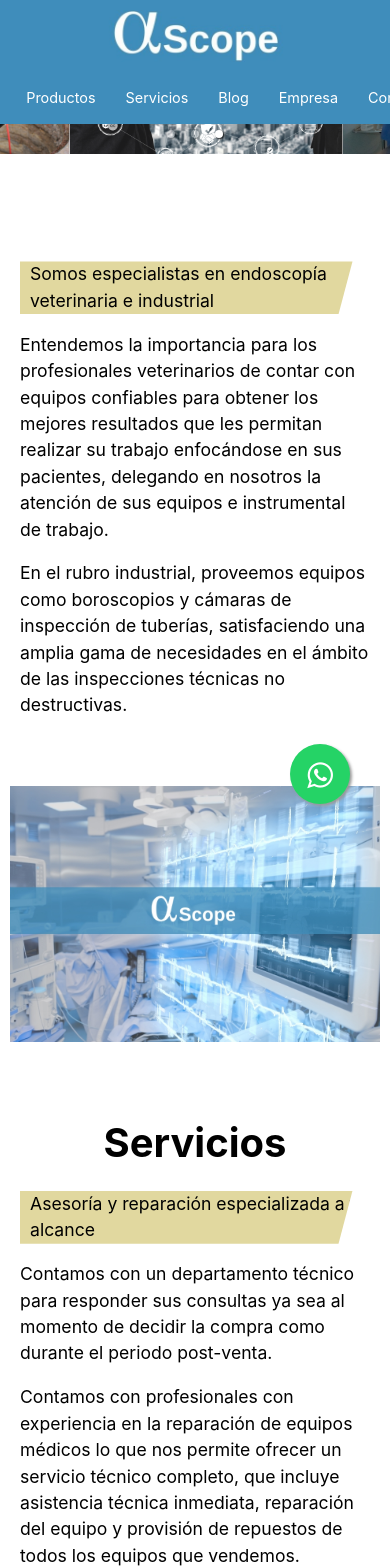
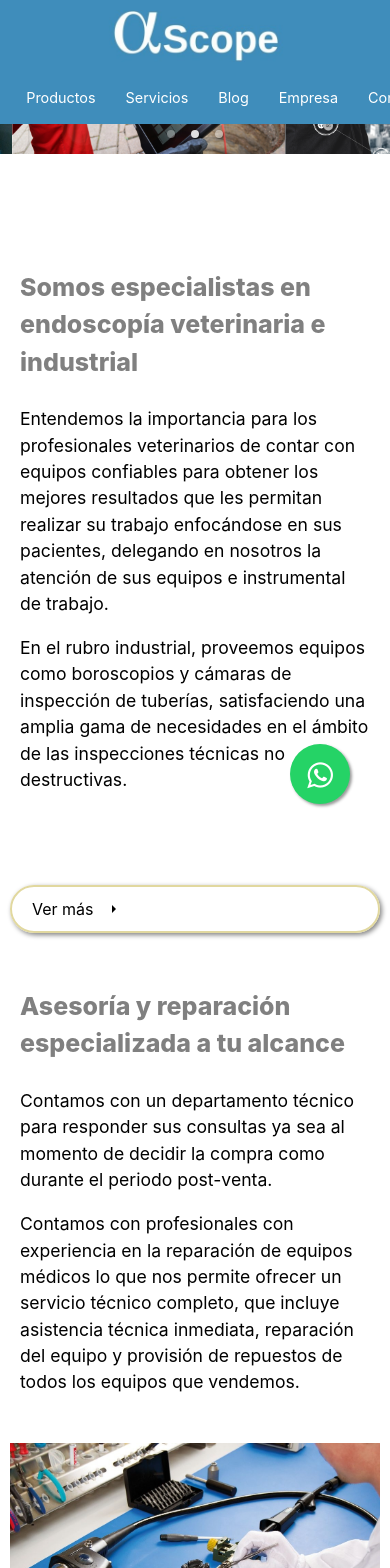
Before and after one commit to jimefle/alpha-web, a React (Vite) app in the folder alpha-web/: page / in a window 390 px wide. Shown: the top 1568 px of the page. Built offline with nearby package versions, Linux system fonts and the light colour scheme.

Commit message:
rediseño hero - not done

```diff
--- a/alpha-web/src/components/Article.jsx
+++ b/alpha-web/src/components/Article.jsx
@@ -1,10 +1,12 @@
 /* eslint-disable react/prop-types */
-import '../styles/Article.css'
-const  Article = ({ title, text, image }) => {
+import '../styles/Article.css';
+
+
+const  Article = ({ title, text, image , imagePosition = 'left' }) => {
     const texts = text.split('/n').filter(p => p.trim().length > 0);
 
     return(
-        <div className="article-section">
+        <div className={`article-section ${imagePosition}`}>
             <section className="article-info">
                 <h1>{title}</h1>
                 {texts.map((para, index) => (
@@ -12,8 +14,9 @@ const  Article = ({ title, text, image }) => {
                 ))}
             </section>
             <section className="article-image">
-                <img src={image} alt="Image" className="imagen-article"/>
+                <img src={image} alt="" className="imagen-article"/>
             </section>
+
         </div>
     )
 }
--- a/alpha-web/src/components/Hero.jsx
+++ b/alpha-web/src/components/Hero.jsx
@@ -1,5 +1,6 @@
 import '/src/styles/Hero.css'
 import Article from '../components/Article'
+import { Link } from 'react-router-dom';
 
 export default function Hero() {
 
@@ -8,20 +9,29 @@ export default function Hero() {
             <section className='main-section'>
             <Article title=""
                 text={"Somos especialistas en endoscopía veterinaria e industrial/nEntendemos la importancia para los profesionales veterinarios de contar con equipos confiables para obtener los mejores resultados que les permitan realizar su trabajo enfocándose en sus pacientes, delegando en nosotros la atención de sus equipos e instrumental de trabajo./nEn el rubro industrial, proveemos equipos como boroscopios y cámaras de inspección de tuberías, satisfaciendo una amplia gama de necesidades en el ámbito de las inspecciones técnicas no destructivas."}
-                image="./src/image/alpha-image.jpg"
+                image=""
+                imagePosition="left"
+            />
+            <Link to="/about-us" className="cta" preventScrollReset={false}>
+                        <span>Ver más</span>
+                        <svg width="13px" height="10px" viewBox="0 0 13 10">
+                            <path d="M1,5 L11,5"></path>
+                            <polyline points="8 1 12 5 8 9"></polyline>
+                        </svg>
+                    </Link>
+            <Article title=""
+                    text={"Asesoría y reparación especializada a tu alcance/nContamos con un departamento técnico para responder sus consultas ya sea al momento de decidir la compra como durante el periodo post-venta./nContamos con profesionales con experiencia en la reparación de equipos médicos lo que nos permite ofrecer un servicio técnico completo, que incluye asistencia técnica inmediata, reparación del equipo y provisión de repuestos de todos los equipos que vendemos."}
+                    image={"./src/image/service.jpg"}
+                    imagePosition="right"
             />
 
-            <Article title={"Servicios"}
-                    text={"Asesoría y reparación especializada a tu alcance/nContamos con un departamento técnico para responder sus consultas ya sea al momento de decidir la compra como durante el periodo post-venta./nContamos con profesionales con experiencia en la reparación de equipos médicos lo que nos permite ofrecer un servicio técnico completo, que incluye asistencia técnica inmediata, reparación del equipo y provisión de repuestos de todos los equipos que vendemos."}
-                    image={"./src/image/service.jpg"}/>
-
-            <Article title={"Servicios"}
-                    text={"Asesoría y reparación especializada a tu alcance/nContamos con un departamento técnico para responder sus consultas ya sea al momento de decidir la compra como durante el periodo post-venta./nContamos con profesionales con experiencia en la reparación de equipos médicos lo que nos permite ofrecer un servicio técnico completo, que incluye asistencia técnica inmediata, reparación del equipo y provisión de repuestos de todos los equipos que vendemos."}
-                    image={"./src/image/service.jpg"}/>
+            <Article title=""
+                    text={"Venta de productos/nNos dedicamos a la venta de equipos médicos para uso veterinario, especialmente endoscopios tanto veterinarios como industriales. Ofrecemos asesoramiento en la compra de equipos de endoscopia para uso en medicina humana."}
+                    image={"./src/image/hero3.png"}
+                    imagePosition="left"
+            />
 
             </section>
-
-
 
             <section className="card-section">
                 <article className='card'>
@@ -44,12 +54,3 @@ export default function Hero() {
         </section>
     )
 }
-
-/*
-<Link to="/about-us" className="cta" preventScrollReset={false}>
-                        <span>Ver más</span>
-                        <svg width="13px" height="10px" viewBox="0 0 13 10">
-                            <path d="M1,5 L11,5"></path>
-                            <polyline points="8 1 12 5 8 9"></polyline>
-                        </svg>
-                    </Link> */
--- a/alpha-web/src/styles/Article.css
+++ b/alpha-web/src/styles/Article.css
@@ -6,14 +6,14 @@
     flex-direction: row;
     justify-content: center;
     align-items: center;
-    gap: 30px;
+    gap: 10px;
     margin-top: 20px;
     margin-bottom: 30px;
 }
 .article-info{
     text-align: start;
-    padding: 80px;
-    padding-left: 200px;
+    flex: 1;
+    padding: 20px;
 }
 
 .text-article{
@@ -21,108 +21,69 @@
 }
 
 .article-section .article-info .text-article:first-of-type{
-  background-color: var(--second-color);
-  padding-left: 10px;
-  clip-path: polygon(0% 0%, 95% 0%, 91% 100%, 0% 100%);
+  font-weight: 780;
+  font-size: 25px;
+  color: gray;
 }
-.article-image{
-  width: 100%;
-}
+
 .imagen-article{
     margin-top: 70px;
-    margin-right: 200px;
-    height: 400px;
+    height: 300px;
+    width: auto;
   }
 
-@media (max-width: 1600px) {
+  .article-section.right {
+    flex-direction: row-reverse;
+  }
+
+  @media (max-width: 1600px) {
+    .imagen-article {
+      height: 350px;
+    }
+  }
+
+  @media (max-width: 1200px) {
     .article-info {
       padding: 20px;
-      padding-left: 80px;
-      padding-right: 20px;
     }
 
     .imagen-article {
-      margin-right: 0;
-      padding-right: 50px;
-      height: 350px;
-      width: auto;
-      max-width: 1000px;
-    }
-}
-
-@media (max-width: 1200px) {
-    .article-section {
-        flex-direction: column;
-        align-items: center;
-      }
-
-      .article-info {
-        padding: 20px;
-        padding-left: 20px;
-        padding-right: 20px;
-      }
-
-      .imagen-article {
-        margin-top: 20px;
-        padding-right: 20px;
-        height: auto;
-        width: 100%;
-        max-width: 1000px;
-      }
-}
-/* Media query for medium screens */
-@media (max-width: 1024px) {
-    .article-info {
-      padding: 40px;
-      padding-left: 40px;
-      padding-right: 40px;
-    }
-
-    .imagen-article {
-      margin-top: 20px;
-      margin-right: 0;
-      padding-right: 0;
-      height: auto;
+      height: 250px;
       width: 100%;
-      max-width: 100%;
     }
   }
 
-  /* Media query for small screens */
-  @media (max-width: 768px) {
-    .article-section {
+  @media (max-width: 1024px) {
+    .article-section.right, .article-section{
       flex-direction: column;
-      align-items: center;
     }
 
     .article-info {
-      padding: 20px;
-      padding-left: 20px;
-      padding-right: 20px;
+      padding: 30px;
     }
-
     .imagen-article {
-      margin-top: 20px;
-      margin-right: 0;
-      height: auto;
-      width: 100%;
-      max-width: 100%;
-    }
-  }
-
-  /* Media query for extra small screens */
-  @media (max-width: 480px) {
-    .article-info {
-      padding: 10px;
-      padding-left: 10px;
-      padding-right: 10px;
-    }
-
-    .imagen-article {
-      padding: 0;
-      margin: 0;
-      margin-top: 10px;
       height: auto;
       width: 100%;
     }
   }
+
+  @media (max-width: 768px) {
+    .article-info {
+      padding: 20px;
+    }
+
+    .imagen-article {
+      margin-top: 10px;
+    }
+  }
+
+  @media (max-width: 480px) {
+    .article-info {
+      padding: 10px;
+    }
+
+    .imagen-article {
+      height: auto;
+      width: 100%;
+    }
+  }
--- a/alpha-web/src/styles/Hero.css
+++ b/alpha-web/src/styles/Hero.css
@@ -74,6 +74,7 @@ article{
 .card-back {
   transform: rotateY(180deg);
 }
+
 /* --------- ver más button -------- */
 a {
   text-decoration: none;
@@ -106,7 +107,6 @@ a {
 .cta:hover svg {
 transform: translateX(5px);
 }
-
 
   /* Media query for medium medium screens */
 @media (max-width: 1475px) {
```
Also changed, not shown: alpha-web/src/image/hero3.png (added). Lines whose indentation alone changed are shown as unchanged.
